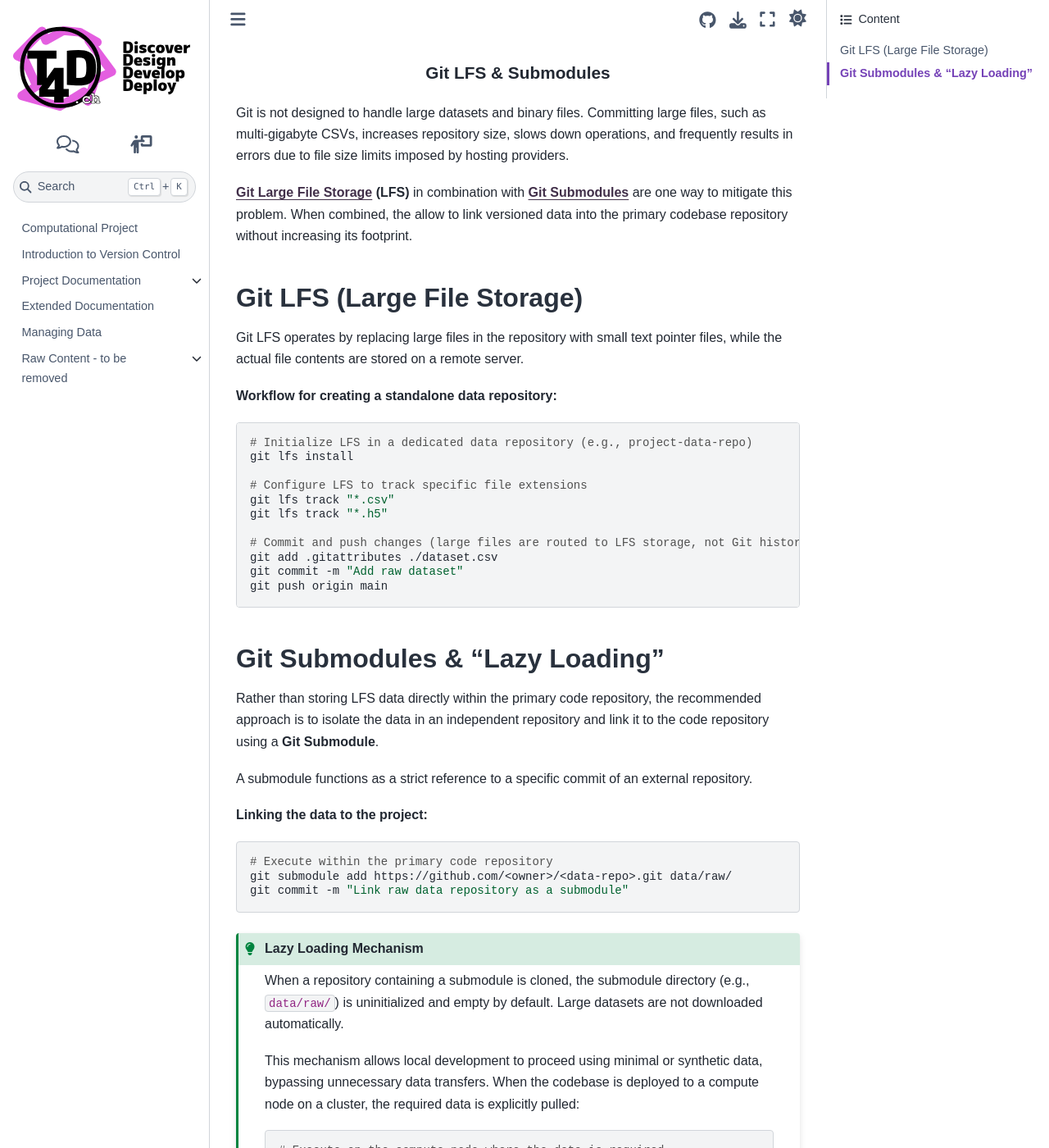
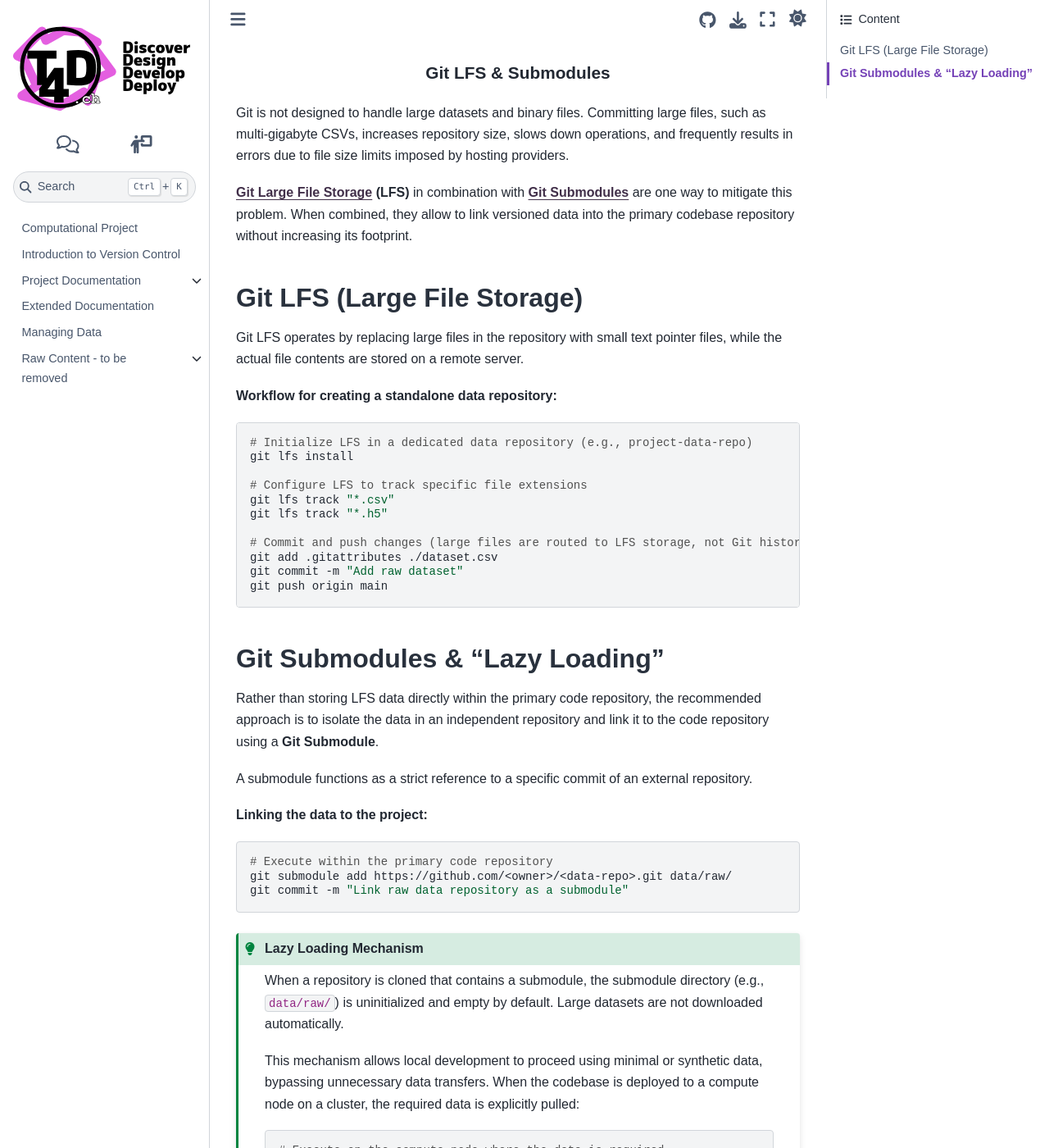
Before and after one commit to t4d-gmbh/researchSoftwareEngineering, a Sphinx documentation site: the page built from source/content/includingData/submodulesLFS.md, in a window 1280 px wide and 1400 px high. Shown: the whole window at 82% size. Built offline with Sphinx 7.4.7 and the Sphinx Book theme 1.1.4, drawn with Linux system fonts in a browser that asks for light colours; some web fonts are replaced; pages that are not in the unit, such as notebooks, are missing from menus; the version number could not be read and is left out.

Commit message:
fix typos

```diff
--- a/source/content/includingData/submodulesLFS.md
+++ b/source/content/includingData/submodulesLFS.md
@@ -24,7 +24,7 @@ Git is not designed to handle large datasets and binary files.
 Committing large files, such as multi-gigabyte CSVs, increases repository size, slows down operations, and frequently results in errors due to file size limits imposed by hosting providers.
 
 **[Git Large File Storage](https://git-lfs.com/) (LFS)** in combination with **[Git Submodules](https://git-scm.com/book/en/v2/Git-Tools-Submodules)** are one way to mitigate this problem.
-When combined, the allow to link versioned data into the primary codebase repository without increasing its footprint.
+When combined, they allow to link versioned data into the primary codebase repository without increasing its footprint.
 
 
 {% endif %}
@@ -105,7 +105,7 @@ git commit -m "Link raw data repository as a submodule"
 
 :::{admonition} Lazy Loading Mechanism
 :class: tip
-When a repository containing a submodule is cloned, the submodule directory (e.g., `data/raw/`) is uninitialized and empty by default.
+When a repository is cloned that contains a submodule, the submodule directory (e.g., `data/raw/`) is uninitialized and empty by default.
 Large datasets are not downloaded automatically.
 
 This mechanism allows local development to proceed using minimal or synthetic data, bypassing unnecessary data transfers.
```
Also changed, not shown: source/content/includingData/dataFolder.md (+1 -1 lines).
